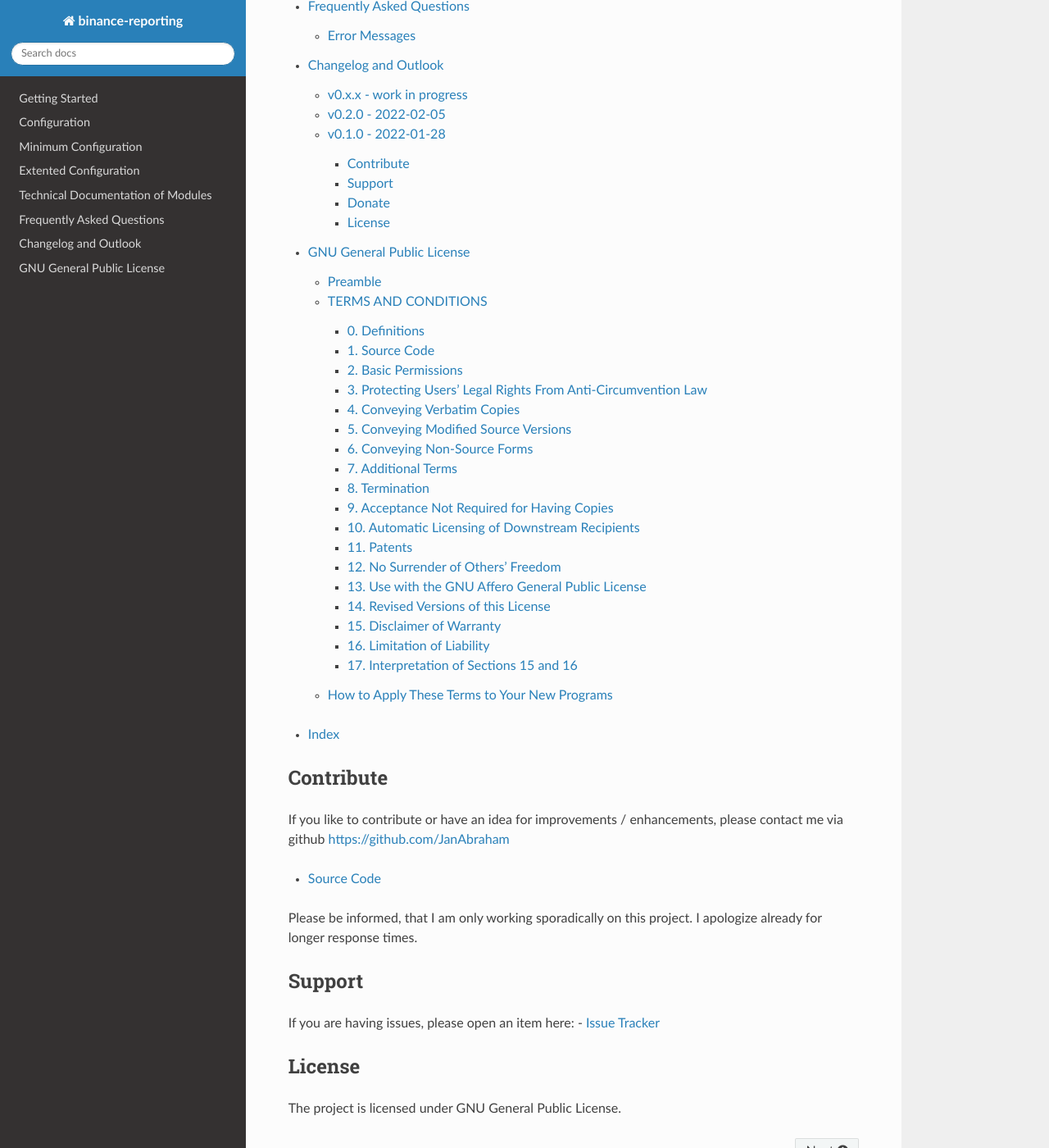
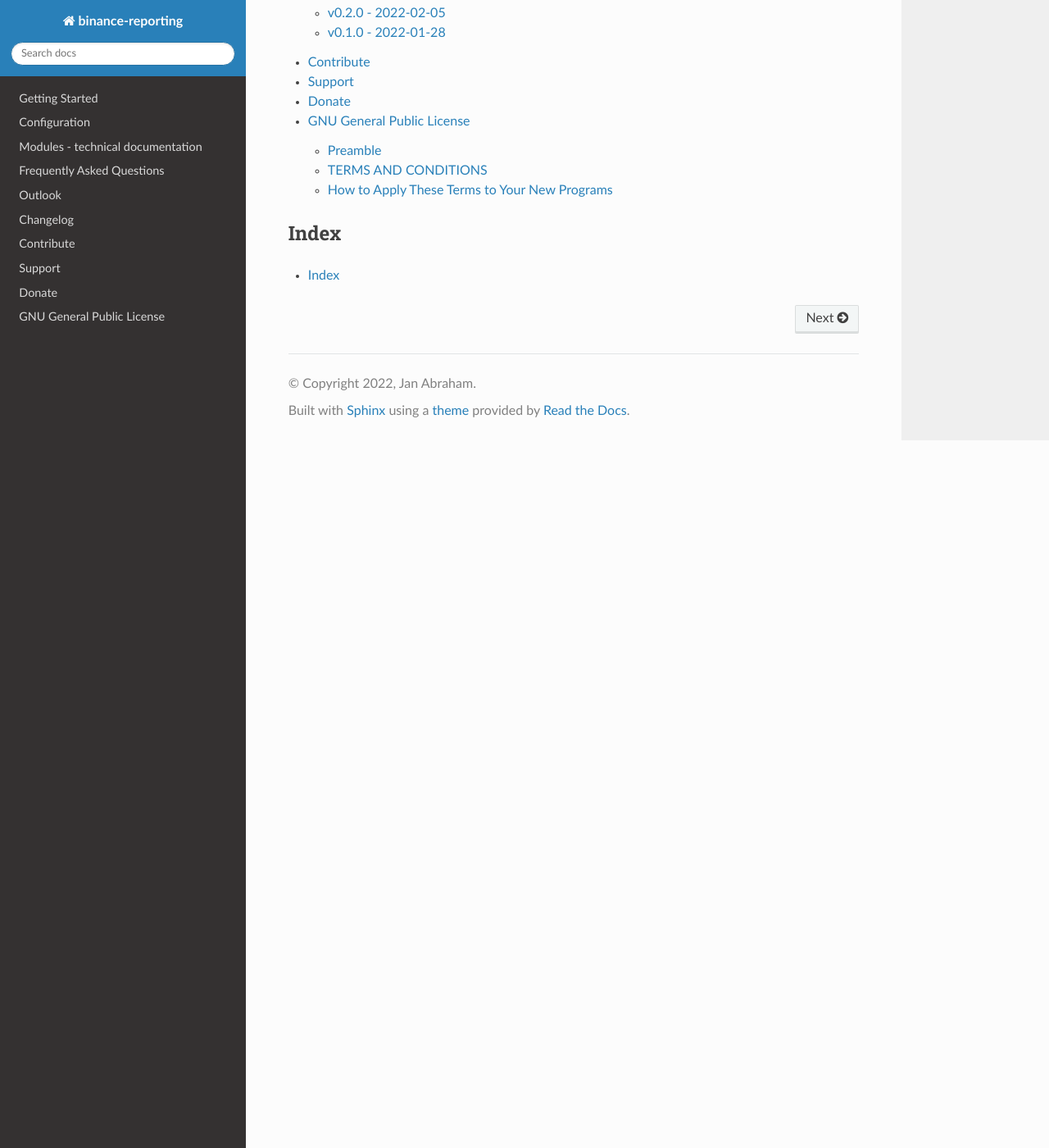
Before and after one commit to JanAbraham/binance-reporting, a Sphinx documentation site: the page built from docs/index.rst, in a window 1280 px wide and 1400 px high, scrolled down 3256 px. Shown: the whole window at 82% size. Built offline with Sphinx 7.4.7 and the Read the Docs theme 2.0.0, drawn with Linux system fonts in a browser that asks for light colours; some of the changed text lies outside the part shown.

Commit message:
general update and alignment of documentation

```diff
--- a/docs/changelog.rst
+++ b/docs/changelog.rst
@@ -1,47 +1,32 @@
-Changelog and Outlook
-=====================
+Outlook
+=======
 
-v0.x.x - work in progress
-^^^^^^^^^^^^^^^^^^^^^^^^^
-**enhancements wip**
+Enhancements (WIP)
+------------------
+
     - adding technical indicators after kline download
 
-**known fixes wip**
+Fixes (WIP)
+-----------
+
     - consistent documentation in different modules
 
+
+Changelog
+=========
+
 v0.2.0 - 2022-02-05
-^^^^^^^^^^^^^^^^^^^
-**enhancements**
+-------------------
+
+**Enhancements**
   - enable CLI mode
   - adding kline downloads
   - documentation to ReadTheDocs
 
+**Fixes**
+  - several code fixes across the board
+
 v0.1.0 - 2022-01-28
-^^^^^^^^^^^^^^^^^^^
+-------------------
+
 *initial public version*
-
-Contribute
-----------
-If you like to contribute or have an idea for improvements / enhancements, please contact me via github https://github.com/JanAbraham
-
-  - `Source Code <https://github.com/JanAbraham/binance-reporting>`_
-
-Please be informed, that I am only working sporadically on this project. I apologize already for longer response times.
-
-
-Support
--------
-If you are having issues, please open an item here:
-  - `Issue Tracker <https://github.com/JanAbraham/binance-reporting/issues>`_
-
-Donate
-------
-If this library helped you out, feel free to donate.
-
-- XRP: rEb8TK3gBgk5auZkwc6sHnwrGVJH8DuaLh / MEMO: 101430969 (Ripple Network)
-- TRX: TH14B1PT6bPfz2RF5C1hiP2G62438v113r (TRON / TRX20 Network)
-- BTC, ETH, BNB, ADA, USDT, USDC: 0x4c2c124cf608f6002606c43287915937dae02c50  (Binance Smart Chain / BEP20 Network)
-
-License
--------
-The project is licensed under GNU General Public License.
--- a/docs/config.rst
+++ b/docs/config.rst
@@ -9,10 +13,11 @@
 A minimum configuration file must have the sections *modules* and *accounts*.
 
 Minimum Configuration
-=====================
+---------------------
 
 Modules
--------
+~~~~~~~
+
 The binance-reporting library has plenty of modules, which can be executed separately or all together in one run.
 
 Following modules are currently available:
@@ -46,7 +51,8 @@
         klines: no
 
 Accounts
---------
+~~~~~~~~
+
 This section is critical for downloading account specific information from the exchange. Most important are the PUBLIC & SECRET to make a connection to the exchange.
 
 .. note::Please ensure that your API keys only have read access. No trading or transfer permissions are needed.
@@ -94,10 +100,11 @@
             profit: 0
 
 Extented Configuration
-======================
+----------------------
 
 Klines
-------
+~~~~~~
+
 There is a module to download history information from the exchange.
 
 .. code-block:: yaml
@@ -119,7 +126,8 @@
         symbols: ['USDT']
 
 Telegram ticker
----------------
+~~~~~~~~~~~~~~~
+
 You can send a short message to a pubic telegram channel. To do this, following information is needed in the configuration file. To ensure proper calculation of values, you need to provide the values in the accounts module.
 
 .. code-block:: yaml
@@ -155,7 +163,8 @@
             chat_pseudo: hodl-all
 
 Logging
--------
+~~~~~~~
+
 - Logging is done to the console, but ca be changed to file. This comes especially handy in case you start the data download as a scheduled task.
 - Only INFO messages are shown. However, this can be customized as shown below
 
--- a/docs/index.rst
+++ b/docs/index.rst
@@ -5,37 +5,23 @@
 
 .. include:: ../README.rst
 
-Contents
-========
+Content
+-------
 
 .. toctree::
-   :maxdepth: 3
+   :maxdepth: 2
 
    overview
    config
    modules
    faq
    changelog
+   contribute
+   support
+   donate
    license
 
 Index
-=====
+-----
 
 * :ref:`genindex`
-
-Contribute
-----------
-If you like to contribute or have an idea for improvements / enhancements, please contact me via github https://github.com/JanAbraham
-
-- `Source Code <https://github.com/JanAbraham/binance-reporting>`_
-
-Please be informed, that I am only working sporadically on this project. I apologize already for longer response times.
-
-Support
--------
-If you are having issues, please open an item here:
-- `Issue Tracker <https://github.com/JanAbraham/binance-reporting/issues>`_
-
-License
--------
-The project is licensed under GNU General Public License.
--- a/docs/modules.rst
+++ b/docs/modules.rst
@@ -1,8 +1,8 @@
-Technical Documentation of Modules
-==================================
+Modules - technical documentation
+=================================
 
 .. toctree::
-   :maxdepth: 5
+   :maxdepth: 2
 
    binance_reporting
    helper
--- a/docs/overview.rst
+++ b/docs/overview.rst
@@ -2,12 +2,12 @@
 ===============
 
 Pre-Requisites
-~~~~~~~~~~~~~~
+--------------
 - Register an account with `Binance <https://accounts.binance.com/en/register?ref=CA3POK5P>`_.
 - Generate an `API Key <https://www.binance.com/en/my/settings/api-management>`_ and assign relevant permissions.
 
 Installation
-~~~~~~~~~~~~
+------------
 - The package can be installed via pip from PYPI.org
 
   .. code:: bash
@@ -15,13 +15,13 @@
       pip install binance-reporting
 
 Configuration
-~~~~~~~~~~~~~
+-------------
 - The script is controlled by a yaml config file. You can download a `Template of a config file <https://github.com/JanAbraham/binance-reporting/blob/main/configs/config_template.yaml>`_
 - Detailed information about how to use the configuration file is in the template and in this `chapter <https://binance-reporting.readthedocs.io/en/latest/config.html>`_.
 - The config file needs to be in the same folder from where you start the python script.
 
 Starting Data Download
-~~~~~~~~~~~~~~~~~~~~~~
+----------------------
 - Change to a directory where you want to have the data being downloaded to and start the download of your data
 
   .. code:: bash
@@ -29,29 +29,3 @@
       python -m binance_reporting.start config.yaml
 
 **For more information, feel free to browse through the next chapters.**
-
-Contribute
-----------
-If you like to contribute or have an idea for improvements / enhancements, please contact me via github https://github.com/JanAbraham
-
-- `Source Code <https://github.com/JanAbraham/binance-reporting>`_
-
-Please be informed, that I am only working sporadically on this project. I apologize already for longer response times.
-
-
-Support
--------
-If you are having issues, please open an item here:
-- `Issue Tracker <https://github.com/JanAbraham/binance-reporting/issues>`_
-
-Donate
-------
-If this library helped you out, feel free to donate.
-
-- XRP: rEb8TK3gBgk5auZkwc6sHnwrGVJH8DuaLh / MEMO: 101430969 (Ripple Network)
-- TRX: TH14B1PT6bPfz2RF5C1hiP2G62438v113r (TRON / TRX20 Network)
-- BTC, ETH, BNB, ADA, USDT, USDC: 0x4c2c124cf608f6002606c43287915937dae02c50  (Binance Smart Chain / BEP20 Network)
-
-License
--------
-The project is licensed under GNU General Public License.
--- /dev/null
+++ b/docs/support.rst
@@ -0,0 +1,5 @@
+Support
+=======
+
+If you are having issues, please open an item here:
+  - `Issue Tracker <https://github.com/JanAbraham/binance-reporting/issues>`_
```
Also changed, not shown: other parts of docs/config.rst (+4 -0 lines), docs/contribute.rst (added, +8 -0 lines), docs/donate.rst (added, +34 -0 lines).
